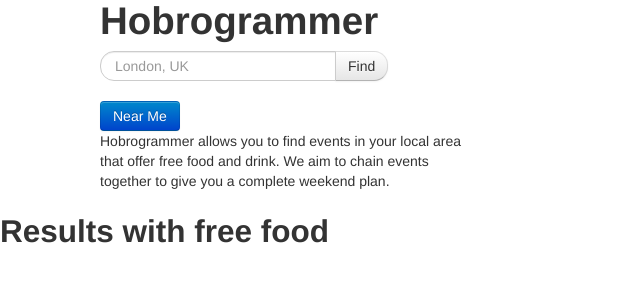
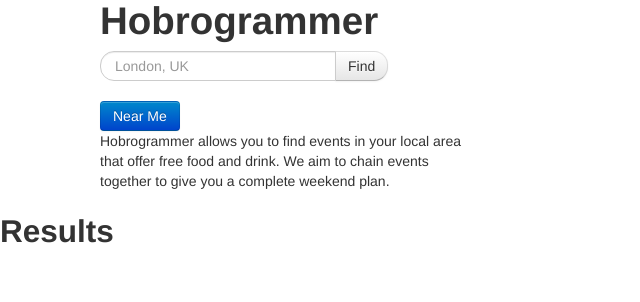
Before and after one commit to yamatt/hobrogramming, a Flask app: page / in a window 1280 px wide. Shown: the part 288-590 px from the top of the page, without its empty margins (0-640 px from the left). Run offline with Flask 2, Linux system fonts and the light colour scheme; parts of the project's set-up code (start-up, migrations or seed data) failed here and were passed over.

Commit message:
Changed results pane header

```diff
--- a/wsgi/templates/frontpage.html
+++ b/wsgi/templates/frontpage.html
@@ -24,7 +24,7 @@
                 <p>Hobrogrammer allows you to find events in your local area that offer free food and drink. We aim to chain events together to give you a complete weekend plan.</p>
             </div>
             <div class="span9">
-                <h2>Results with free food</h2>
+                <h2>Results</h2>
                 <ul id="events" class="no-bullets">
                 </ul>
             </div>
```
